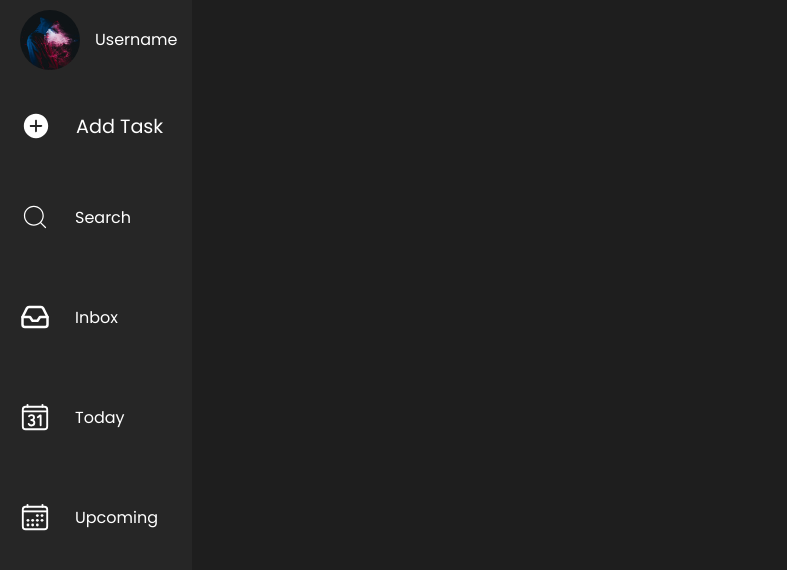
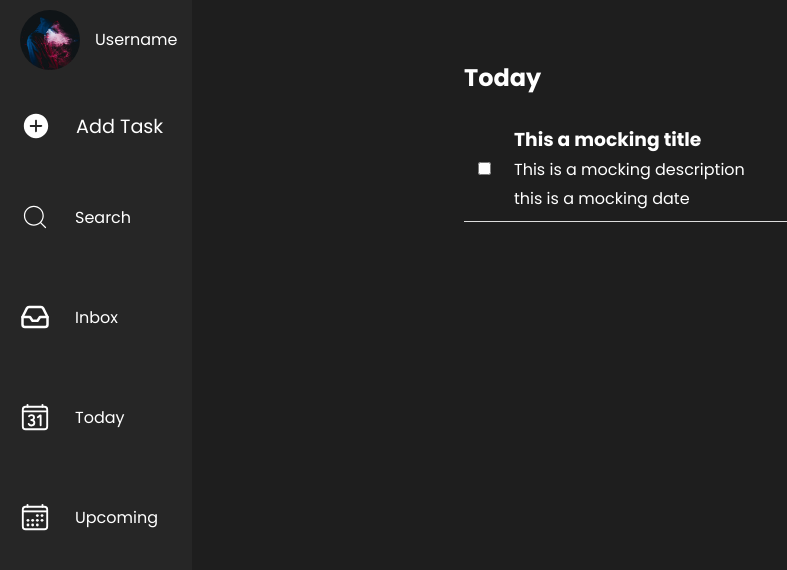
Before and after one commit to notdanielrojas/next-to-do-list, a Next.js app: page / in a window 1280 px wide. Shown: the top 570 px of the page, without its empty margins (0-787 px from the left). Built offline with nearby package versions, Linux system fonts and the light colour scheme.

Commit message:
main section in progress

```diff
--- a/app/globals.css
+++ b/app/globals.css
@@ -14,7 +14,7 @@ html {
 body {
   font-size: 1.6rem;
   font-family: "Poppins", sans-serif;
-  background-color: #1E1E1E;
+  background-color: #1e1e1e;
   margin: 0 auto;
 }
 
@@ -52,6 +52,7 @@ label {
   font-family: "Poppins", sans-serif;
   margin: 0;
   padding: 0;
+  color: white;
 }
 
 button {
@@ -64,3 +65,7 @@ button {
 .paragraph-bold {
   font-weight: 700;
 }
+
+span {
+  color: white;
+}
--- a/app/layout.tsx
+++ b/app/layout.tsx
@@ -1,5 +1,6 @@
 import "./globals.css";
 import Nav from "@/app/components/Nav";
+import styles from "@/app/styles/layout.module.css";
 
 export default function RootLayout({
   children,
@@ -9,8 +10,10 @@ export default function RootLayout({
   return (
     <html lang='en'>
       <body>
-        <Nav />
-        {children}
+        <div className={styles.layoutContainer}>
+          <Nav />
+          <main className={styles.mainContent}>{children}</main>
+        </div>
       </body>
     </html>
   );
--- a/app/page.tsx
+++ b/app/page.tsx
@@ -1,3 +1,24 @@
+import styles from "./styles/today.module.css";
+
 export default function Home() {
-  return <></>;
+  return (
+    <section className={styles.todaySection}>
+      <div className={styles.titleContainer}>
+        <h2 className={styles.title}>Today</h2>
+      </div>
+      <div className={styles.taskItemContainer}>
+        <li className={styles.taskItem}>
+          <div className={styles.checkboxContainer}>
+            <input type='checkbox' />
+          </div>
+          <div className={styles.taskInfo}>
+            <h3>This a mocking title</h3>
+            <p>This is a mocking description</p>
+            <span className={styles.spamDate}>this is a mocking date</span>
+          </div>
+        </li>
+        <hr className={styles.divider} />
+      </div>
+    </section>
+  );
 }
--- /dev/null
+++ b/app/styles/layout.module.css
@@ -0,0 +1,12 @@
+.layoutContainer {
+  display: flex;
+  height: 100vh;
+}
+
+.mainContent {
+  display: flex;
+  justify-content: center;
+  flex: 1;
+  overflow-y: auto;
+  margin-top: 6rem;
+}
--- /dev/null
+++ b/app/styles/today.module.css
@@ -0,0 +1,40 @@
+.todaySection {
+  width: 50%;
+}
+
+.titleContainer {
+}
+
+.title {
+}
+
+.taskItemContainer {
+  display: flex;
+  flex-direction: column;
+  margin-top: 3rem;
+}
+
+.taskItem {
+  display: flex;
+  justify-content: start;
+  align-items: center;
+  gap: 2rem;
+  margin-left: 1rem;
+}
+
+.checkboxContainer {
+  display: flex;
+  flex-direction: column;
+}
+
+.taskInfo {
+  display: flex;
+  flex-direction: column;
+}
+
+.divider {
+  width: 100%;
+  border: 0;
+  border-top: 1px solid #ddd;
+  margin: 1rem 0;
+}
--- a/package.json
+++ b/package.json
@@ -9,6 +9,7 @@
     "lint": "next lint"
   },
   "dependencies": {
+    "kill-port": "^2.0.1",
     "next": "15.0.3",
     "react": "19.0.0-rc-66855b96-20241106",
     "react-dom": "19.0.0-rc-66855b96-20241106",
```
Also changed, not shown: 1 other file (tests, documents, lock files or other folders).
